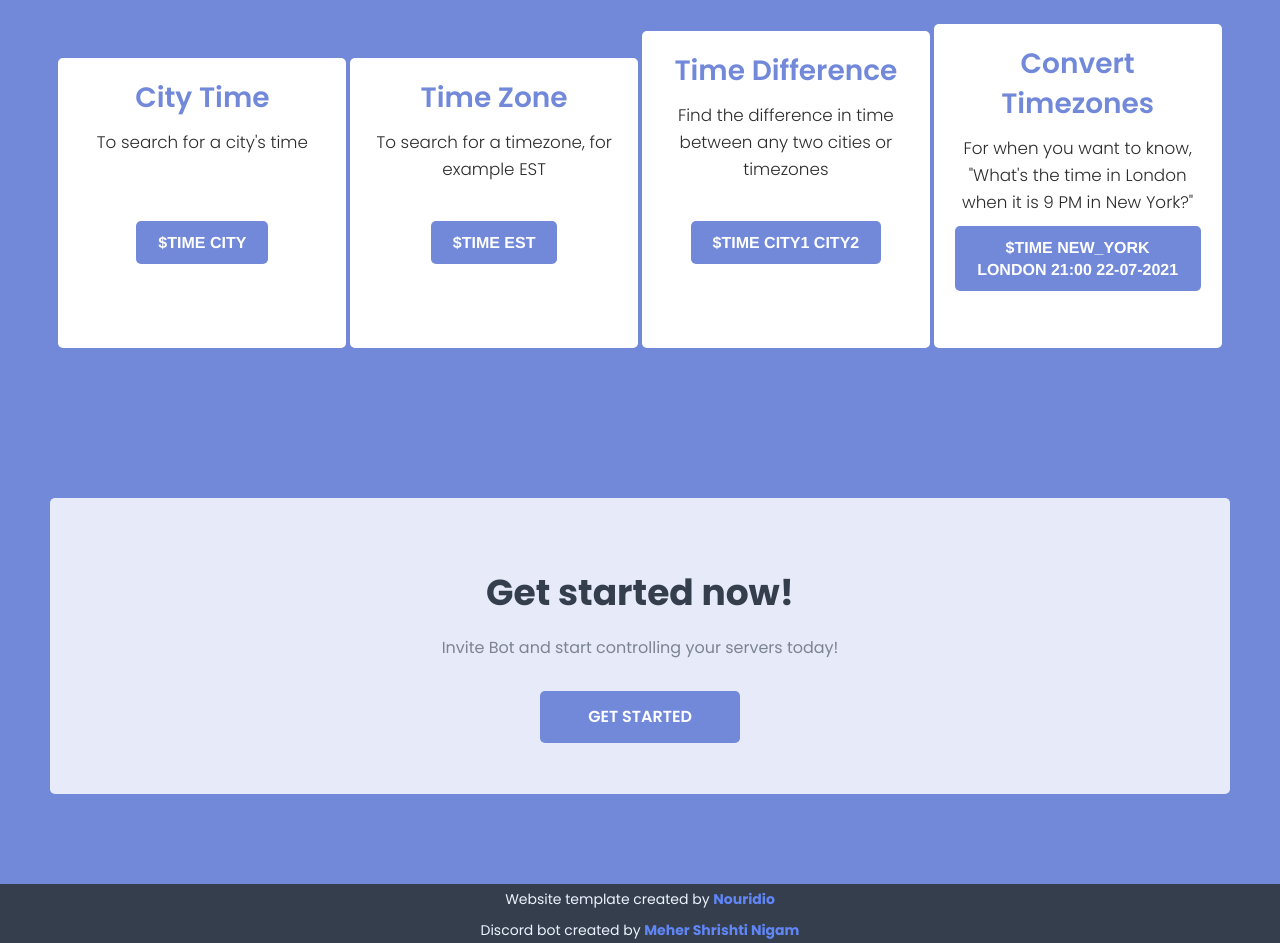
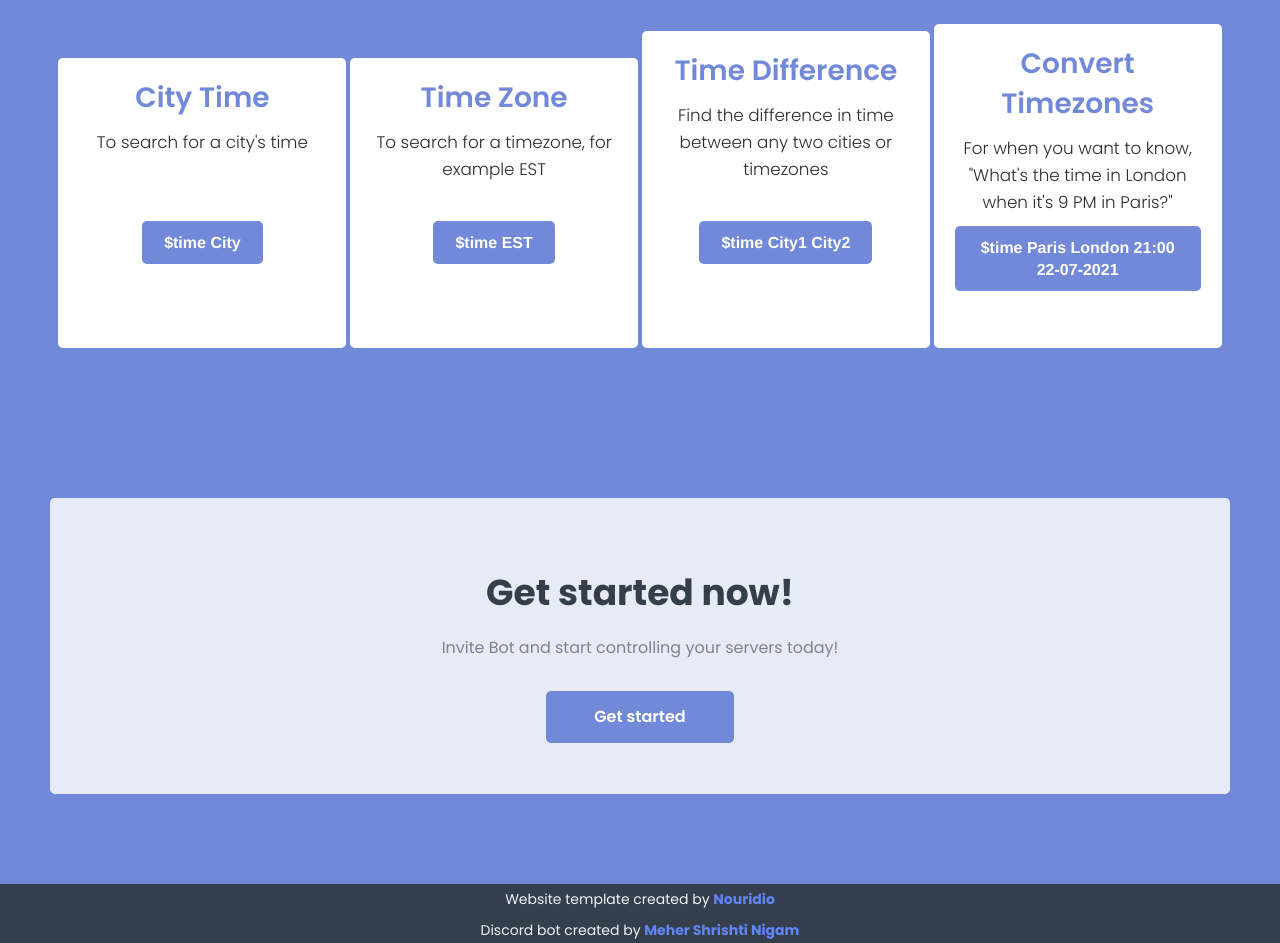
Before and after one commit to shrishtinigam/timezone-bot-website, a plain HTML site: page src/index.html in a window 1280 px wide. Shown: the part 1460-2403 px from the top of the page. Drawn offline with nearby package versions, Linux system fonts and the light colour scheme.

Commit message:
commands edit

```diff
--- a/src/css/main.css
+++ b/src/css/main.css
@@ -31,7 +31,6 @@ body {
     border-radius: 5px !important;
     font-size: 16px !important;
     font-weight: 600 !important;
-    text-transform: uppercase !important;
     background-color: #7289DA !important
 }
 
--- a/src/index.html
+++ b/src/index.html
@@ -43,7 +43,7 @@
     <h1 class="display-5 title">It's time to use the Timezone Bot in your server.</h1>
     <p class="subtitle">Time zone helps you convert timezones and find current time across the globe!</p>
     <p class="subtitle">Add to server and use <b> $time help </b> to get started!</p>
-    <a class="btn btn-primary btn-lg" href="https://discord.com/api/oauth2/authorize?client_id=867739152447307807&permissions=0&scope=bot" role="button">Add to server</a>
+    <a class="btn btn-primary btn-lg" href="https://discord.com/api/oauth2/authorize?client_id=867739152447307807&permissions=0&scope=bot" role="button">ADD TO SERVER</a>
     <br /><br /><br /><br /><br /><br />
 </div>
 <div class="features">
@@ -89,7 +89,7 @@
         <div class="card" style="width: 18rem;">
             <div class="card-body">
                 <h5 class="card-title">Convert Timezones</h5>
-                <p class="card-text">For when you want to know, "What's the time in London when it is 9 PM in New York?"<br><button id="btn1" class="btn" data-clipboard-text="$time New_York London 21:00 22-07-2021">$time New_York London 21:00 22-07-2021</button><br><br></p>
+                <p class="card-text">For when you want to know, "What's the time in London when it's 9 PM in Paris?"<br><button id="btn1" class="btn" data-clipboard-text="$time Paris London 21:00 22-07-2021">$time Paris London 21:00 22-07-2021</button><br><br></p>
             </div>
         </div>
 
```
